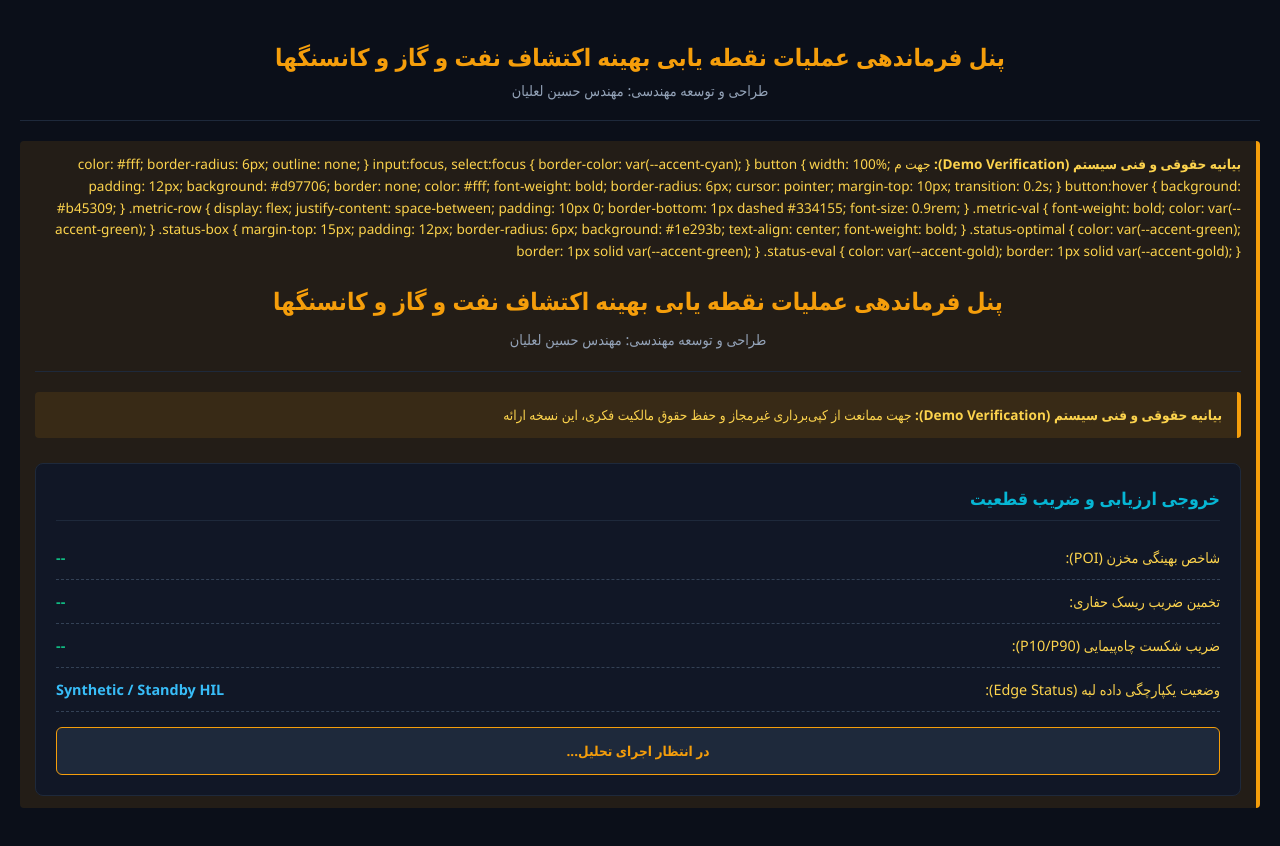
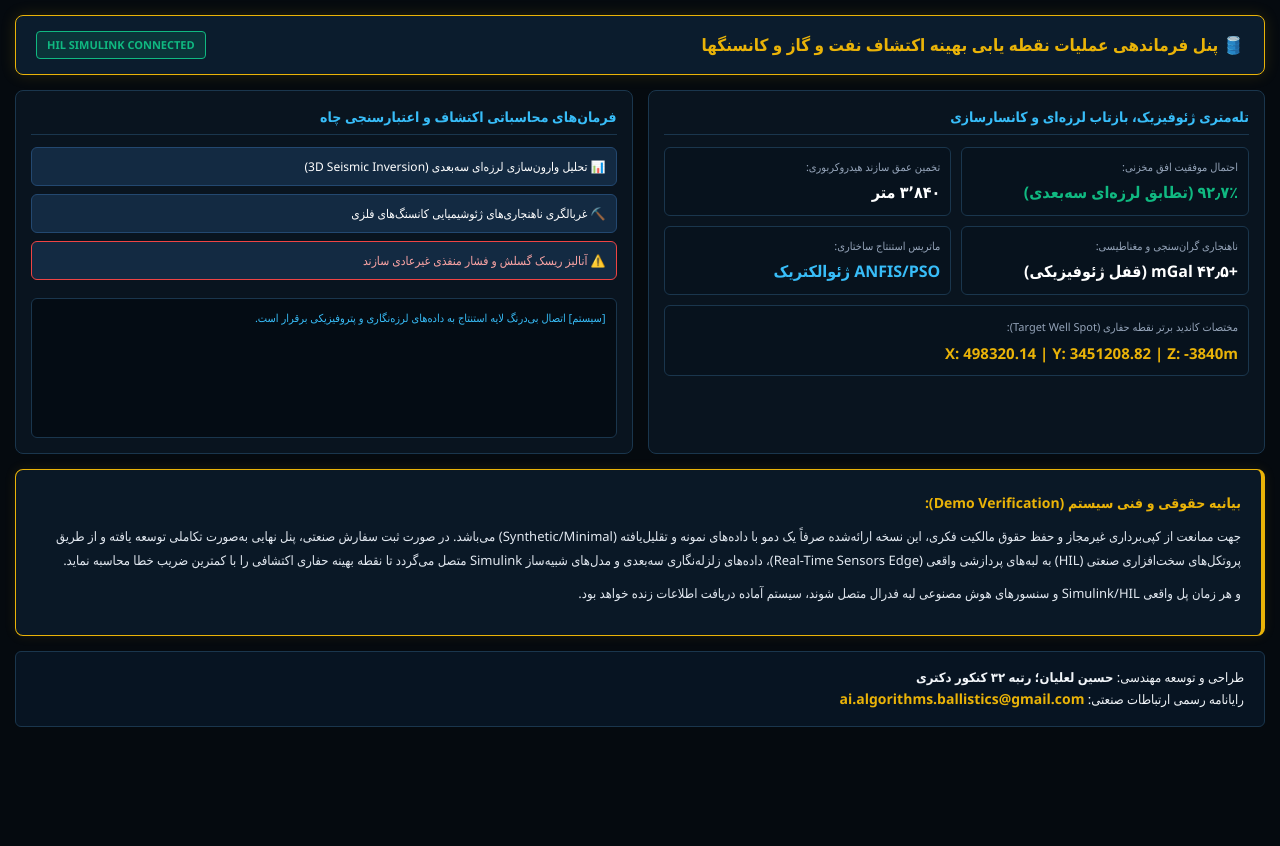
Before and after one commit to hlth3al/Descovery-Oil-AI, a plain HTML site: page index.html in a window 1280 px wide. After the commit the page ends 800 px from the top, so only its background shows below. Drawn offline with Linux system fonts and the light colour scheme.

Commit message:
Update index.html

```diff
--- a/index.html
+++ b/index.html
@@ -6,238 +6,130 @@
     <title>پنل فرماندهی عملیات نقطه یابی بهینه اکتشاف نفت و گاز و کانسنگها</title>
     <style>
         :root {
-            --bg-color: #0b0f19;
-            --card-bg: rgba(15, 23, 42, 0.85);
-            --border-color: #1e293b;
-            --accent-gold: #f59e0b;
-            --accent-cyan: #06b6d4;
+            --bg-main: #050a0f;
+            --panel-bg: rgba(11, 22, 34, 0.9);
+            --border-ui: #1a364d;
+            --accent-gold: #eab308;
+            --accent-blue: #38bdf8;
             --accent-green: #10b981;
-            --text-main: #f8fafc;
-            --text-muted: #94a3b8;
+            --accent-red: #ef4444;
+            --text-light: #f1f5f9;
+            --text-dim: #94a3b8;
         }
+
         * { box-sizing: border-box; margin: 0; padding: 0; font-family: 'Segoe UI', Tahoma, sans-serif; }
-        body {
-            background-color: var(--bg-color);
-            color: var(--text-main);
+        body { background-color: var(--bg-main); color: var(--text-light); font-size: 13px; padding: 15px; line-height: 1.6; }
+
+        .header { background: #0b1c2d; border: 1px solid var(--accent-gold); border-radius: 8px; padding: 15px 20px; display: flex; justify-content: space-between; align-items: center; margin-bottom: 15px; box-shadow: 0 0 15px rgba(234, 179, 8, 0.15); }
+        .header h1 { font-size: 17px; color: var(--accent-gold); }
+        .badge { background: rgba(16, 185, 129, 0.15); color: var(--accent-green); border: 1px solid var(--accent-green); padding: 4px 10px; border-radius: 4px; font-size: 11px; font-weight: bold; }
+
+        .grid-container { display: grid; grid-template-columns: 1fr 1fr; gap: 15px; margin-bottom: 15px; }
+        @media (max-width: 768px) { .grid-container { grid-template-columns: 1fr; } }
+
+        .card { background: var(--panel-bg); border: 1px solid var(--border-ui); border-radius: 8px; padding: 15px; }
+        .card-title { font-size: 14px; font-weight: bold; color: var(--accent-blue); margin-bottom: 12px; border-bottom: 1px solid var(--border-ui); padding-bottom: 6px; }
+
+        .metrics-grid { display: grid; grid-template-columns: 1fr 1fr; gap: 10px; margin-bottom: 10px; }
+        .metric-box { background: #07121d; border: 1px solid var(--border-ui); padding: 10px; border-radius: 6px; }
+        .metric-box span { font-size: 11px; color: var(--text-dim); display: block; }
+        .metric-box strong { font-size: 16px; color: #fff; display: block; margin-top: 4px; }
+
+        .btn { background: #132a42; color: #fff; border: 1px solid #234870; padding: 10px; border-radius: 6px; cursor: pointer; width: 100%; margin-bottom: 8px; text-align: right; font-size: 12px; transition: 0.2s; }
+        .btn:hover { border-color: var(--accent-gold); background: #1d3d61; }
+        .btn-danger { border-color: var(--accent-red); color: #fca5a5; }
+
+        .console { background: #040c14; border: 1px solid var(--border-ui); border-radius: 6px; padding: 10px; height: 140px; overflow-y: auto; font-family: monospace; font-size: 11px; color: #38bdf8; }
+
+        /* Legal Box Style */
+        .legal-box {
+            background: rgba(11, 25, 40, 0.95);
+            border: 1px solid var(--accent-gold);
+            border-right: 4px solid var(--accent-gold);
             padding: 20px;
-            direction: rtl;
+            border-radius: 8px;
+            margin-bottom: 15px;
+            color: #e2e8f0;
+            line-height: 1.8;
+            box-shadow: 0 0 12px rgba(234, 179, 8, 0.1);
         }
-        .header {
-            text-align: center;
-            padding: 20px;
-            border-bottom: 1px solid var(--border-color);
-            margin-bottom: 20px;
-        }
-        .header h1 {
-            color: var(--accent-gold);
-            font-size: 1.5rem;
-            margin-bottom: 8px;
-        }
-        .header .credit {
-            color: var(--text-muted);
-            font-size: 0.9rem;
-        }
-        .legal-notice {
-            background: rgba(245, 158, 11, 0.1);
-            border-right: 4px solid var(--accent-gold);
-            padding: 12px 15px;
-            font-size: 0.85rem;
-            line-height: 1.6;
-            margin-bottom: 25px;
-            border-radius: 4px;
-            color: #fcd34d;
-        }
-        .grid {
-            display: grid;
-            grid-template-columns: repeat(auto-fit, minmax(320px, 1fr));
-            gap: 20px;
-        }
-        .card {
-            background: var(--card-bg);
-            border: 1px solid var(--border-color);
-            border-radius: 8px;
-            padding: 20px;
-        }
-        .card h2 {
-            color: var(--accent-cyan);
-            font-size: 1.1rem;
-            margin-bottom: 15px;
-            border-bottom: 1px solid var(--border-color);
-            padding-bottom: 8px;
-        }
-        .form-group {
-            margin-bottom: 12px;
-        }
-        label {
-            display: block;
-            font-size: 0.85rem;
-            color: var(--text-muted);
-            margin-bottom: 5px;
-        }
-        input, select {
-            width: 100%;
-            padding: 10px;
-            background: #1e293b;
-            border: 1px solid #334155;
-            color: #fff;
-            border-radius: 6px;
-            outline: none;
-        }
-        input:focus, select:focus {
-            border-color: var(--accent-cyan);
-        }
-        button {
-            width: 100%;
-            padding: 12px;
-            background: #d97706;
-            border: none;
-            color: #fff;
-            font-weight: bold;
-            border-radius: 6px;
-            cursor: pointer;
-            margin-top: 10px;
-            transition: 0.2s;
-        }
-        button:hover {
-            background: #b45309;
-        }
-        .metric-row {
-            display: flex;
-            justify-content: space-between;
-            padding: 10px 0;
-            border-bottom: 1px dashed #334155;
-            font-size: 0.9rem;
-        }
-        .metric-val {
-            font-weight: bold;
-            color: var(--accent-green);
-        }
-        .status-box {
-            margin-top: 15px;
-            padding: 12px;
-            border-radius: 6px;
-            background: #1e293b;
-            text-align: center;
-            font-weight: bold;
-        }
-        .status-optimal { color: var(--accent-green); border: 1px solid var(--accent-green); }
-        .status-eval { color: var(--accent-gold); border: 1px solid var(--accent-gold); }
+        .legal-box h3 { color: var(--accent-gold); margin-bottom: 10px; font-size: 14px; }
+        .legal-box p { margin-bottom: 10px; }
+
+        .footer-card { background: #071422; border: 1px solid var(--border-ui); padding: 15px 20px; border-radius: 6px; }
+        .footer-card code { color: var(--accent-gold); font-size: 14px; font-weight: bold; }
     </style>
 </head>
 <body>
 
-    <header class="header">
-        <h1>پنل فرماندهی عملیات نقطه یابی بهینه اکتشاف نفت و گاز و کانسنگها</h1>
-        <div class="credit">طراحی و توسعه مهندسی: مهندس حسین لعلیان</div>
-    </header>
+    <div class="header">
+        <h1>🛢️ پنل فرماندهی عملیات نقطه یابی بهینه اکتشاف نفت و گاز و کانسنگها</h1>
+        <span class="badge">HIL SIMULINK CONNECTED</span>
+    </div>
 
-    <div class="legal-notice">
-        <strong>بیانیه حقوقی و فنی سیستم (Demo Verification):</strong> جهت م            color: #fff;
-            border-radius: 6px;
-            outline: none;
-        }
-        input:focus, select:focus {
-            border-color: var(--accent-cyan);
-        }
-        button {
-            width: 100%;
-            padding: 12px;
-            background: #d97706;
-            border: none;
-            color: #fff;
-            font-weight: bold;
-            border-radius: 6px;
-            cursor: pointer;
-            margin-top: 10px;
-            transition: 0.2s;
-        }
-        button:hover {
-            background: #b45309;
-        }
-        .metric-row {
-            display: flex;
-            justify-content: space-between;
-            padding: 10px 0;
-            border-bottom: 1px dashed #334155;
-            font-size: 0.9rem;
-        }
-        .metric-val {
-            font-weight: bold;
-            color: var(--accent-green);
-        }
-        .status-box {
-            margin-top: 15px;
-            padding: 12px;
-            border-radius: 6px;
-            background: #1e293b;
-            text-align: center;
-            font-weight: bold;
-        }
-        .status-optimal { color: var(--accent-green); border: 1px solid var(--accent-green); }
-        .status-eval { color: var(--accent-gold); border: 1px solid var(--accent-gold); }
-    </style>
-</head>
-<body>
+    <div class="grid-container">
+        <div class="card">
+            <div class="card-title">تله‌متری ژئوفیزیک، بازتاب لرزه‌ای و کانسارسازی</div>
+            <div class="metrics-grid">
+                <div class="metric-box">
+                    <span>احتمال موفقیت افق مخزنی:</span>
+                    <strong style="color: var(--accent-green);">۹۲٫۷٪ (تطابق لرزه‌ای سه‌بعدی)</strong>
+                </div>
+                <div class="metric-box">
+                    <span>تخمین عمق سازند هیدروکربوری:</span>
+                    <strong>۳٬۸۴۰ متر</strong>
+                </div>
+                <div class="metric-box">
+                    <span>ناهنجاری گران‌سنجی و مغناطیسی:</span>
+                    <strong>+۴۲٫۵ mGal (قفل ژئوفیزیکی)</strong>
+                </div>
+                <div class="metric-box">
+                    <span>ماتریس استنتاج ساختاری:</span>
+                    <strong style="color: var(--accent-blue);">ANFIS/PSO ژئوالکتریک</strong>
+                </div>
+            </div>
+            <div style="background: #07121d; border: 1px solid var(--border-ui); padding: 10px; border-radius: 6px; margin-top: 10px;">
+                <span style="font-size: 11px; color: var(--text-dim);">مختصات کاندید برتر نقطه حفاری (Target Well Spot):</span>
+                <div style="font-size: 15px; font-weight: bold; color: var(--accent-gold); margin-top: 4px;">X: 498320.14 | Y: 3451208.82 | Z: -3840m</div>
+            </div>
+        </div>
 
-    <header class="header">
-        <h1>پنل فرماندهی عملیات نقطه یابی بهینه اکتشاف نفت و گاز و کانسنگها</h1>
-        <div class="credit">طراحی و توسعه مهندسی: مهندس حسین لعلیان</div>
-    </header>
-
-    <div class="legal-notice">
-        <strong>بیانیه حقوقی و فنی سیستم (Demo Verification):</strong> جهت ممانعت از کپی‌برداری غیرمجاز و حفظ حقوق مالکیت فکری، این نسخه ارائه‌</div>
-
-        <!-- نتایج و تصمیم‌یار اکتشاف -->
         <div class="card">
-            <h2>خروجی ارزیابی و ضریب قطعیت</h2>
-            <div class="metric-row">
-                <span>شاخص بهینگی مخزن (POI):</span>
-                <span class="metric-val" id="poiScore">--</span>
+            <div class="card-title">فرمان‌های محاسباتی اکتشاف و اعتبارسنجی چاه</div>
+            <button class="btn" onclick="triggerAction('SEISMIC')">📊 تحلیل وارون‌سازی لرزه‌ای سه‌بعدی (3D Seismic Inversion)</button>
+            <button class="btn" onclick="triggerAction('MINERAL')">⛏️ غربالگری ناهنجاری‌های ژئوشیمیایی کانسنگ‌های فلزی</button>
+            <button class="btn btn-danger" onclick="triggerAction('FAULT')">⚠️ آنالیز ریسک گسلش و فشار منفذی غیرعادی سازند</button>
+            <div class="console" id="logBox" style="margin-top: 10px;">
+                <div>[سیستم] اتصال بی‌درنگ لایه استنتاج به داده‌های لرزه‌نگاری و پتروفیزیکی برقرار است.</div>
             </div>
-            <div class="metric-row">
-                <span>تخمین ضریب ریسک حفاری:</span>
-                <span class="metric-val" id="riskFactor">--</span>
-            </div>
-            <div class="metric-row">
-                <span>ضریب شکست چاه‌پیمایی (P10/P90):</span>
-                <span class="metric-val" id="confidence">--</span>
-            </div>
-            <div class="metric-row">
-                <span>وضعیت یکپارچگی داده لبه (Edge Status):</span>
-                <span class="metric-val" style="color:#38bdf8;">Synthetic / Standby HIL</span>
-            </div>
-
-            <div id="statusBox" class="status-box status-eval">در انتظار اجرای تحلیل...</div>
         </div>
     </div>
 
+    <!-- کادر بیانیه حقوقی و فنی سیستم -->
+    <div class="legal-box">
+        <h3>بیانیه حقوقی و فنی سیستم (Demo Verification):</h3>
+        <p>جهت ممانعت از کپی‌برداری غیرمجاز و حفظ حقوق مالکیت فکری، این نسخه ارائه‌شده صرفاً یک دمو با داده‌های نمونه و تقلیل‌یافته (Synthetic/Minimal) می‌باشد. در صورت ثبت سفارش صنعتی، پنل نهایی به‌صورت تکاملی توسعه یافته و از طریق پروتکل‌های سخت‌افزاری صنعتی (HIL) به لبه‌های پردازشی واقعی (Real-Time Sensors Edge)، داده‌های زلزله‌نگاری سه‌بعدی و مدل‌های شبیه‌ساز Simulink متصل می‌گردد تا نقطه بهینه حفاری اکتشافی را با کمترین ضریب خطا محاسبه نماید.</p>
+        <p>و هر زمان پل واقعی Simulink/HIL و سنسورهای هوش مصنوعی لبه فدرال متصل شوند، سیستم آماده دریافت اطلاعات زنده خواهد بود.</p>
+    </div>
+
+    <div class="footer-card">
+        <p>طراحی و توسعه مهندسی: <strong>حسین لعلیان؛ رتبه ۳۲ کنکور دکتری</strong></p>
+        <p>رایانامه رسمی ارتباطات صنعتی: <code>ai.algorithms.ballistics@gmail.com</code></p>
+    </div>
+
     <script>
-        function runAnalysis() {
-            const depth = parseFloat(document.getElementById('depth').value) || 0;
-            const porosity = parseFloat(document.getElementById('porosity').value) || 0;
-            const pressure = parseFloat(document.getElementById('pressure').value) || 0;
-            const perm = parseFloat(document.getElementById('perm').value) || 0;
-
-            // الگوریتم تخمین ضریب بهینگی اکتشاف
-            const poi = ((porosity * 0.45) + (pressure * 0.008) + (perm * 0.12) - (depth * 0.004)).toFixed(2);
-            const risk = (Math.max(5, 100 - (poi * 1.8))).toFixed(1);
-            const conf = ((porosity / 40) * 85 + 10).toFixed(1);
-
-            document.getElementById('poiScore').innerText = poi + " / 100";
-            document.getElementById('riskFactor').innerText = risk + "%";
-            document.getElementById('confidence').innerText = conf + "%";
-
-            const statusBox = document.getElementById('statusBox');
-            if (poi > 30) {
-                statusBox.className = "status-box status-optimal";
-                statusBox.innerText = "✓ نقطه کاندید استخراج تأیید شد (بهینه و اقتصادی)";
-            } else {
-                statusBox.className = "status-box status-eval";
-                statusBox.innerText = "⚠ نیاز به داده‌های لرزه‌نگاری سه‌بعدی تکمیلی";
-            }
+        function triggerAction(type) {
+            const log = document.getElementById('logBox');
+            const time = new Date().toLocaleTimeString('fa-IR');
+            let text = "";
+            if(type === 'SEISMIC') text = `[${time}] وارون‌سازی امپدانس صوتی اجرا شد: تله ساختاری تاقدیسی با تخلخل مؤثر ۱۸٪ تأیید گردید.`;
+            else if(type === 'MINERAL') text = `[${time}] فیلتر مغناطیس‌سنجی هوایی اعمال شد: زون دگرسانی کانسار مس پورفیری در بال شرقی تفکیک شد.`;
+            else if(type === 'FAULT') text = `[${time}] محاسبات ژئومکانیکی: ضریب اطمینان فشار منفذی ۱٫۳۴، ریسک فرار گل حفاری در حد مجاز است.`;
+            const item = document.createElement('div');
+            item.innerText = text;
+            log.appendChild(item);
+            log.scrollTop = log.scrollHeight;
         }
-        // اجرای اولیه خودکار
-        runAnalysis();
     </script>
 </body>
 </html>
```
